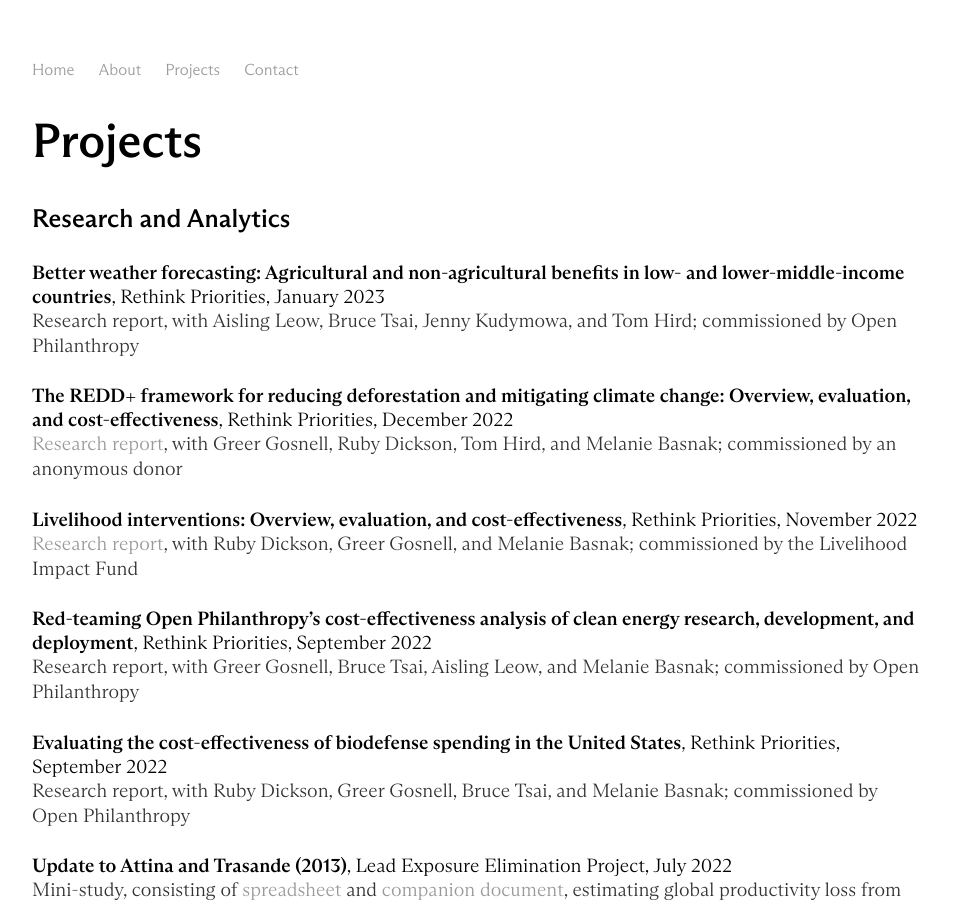
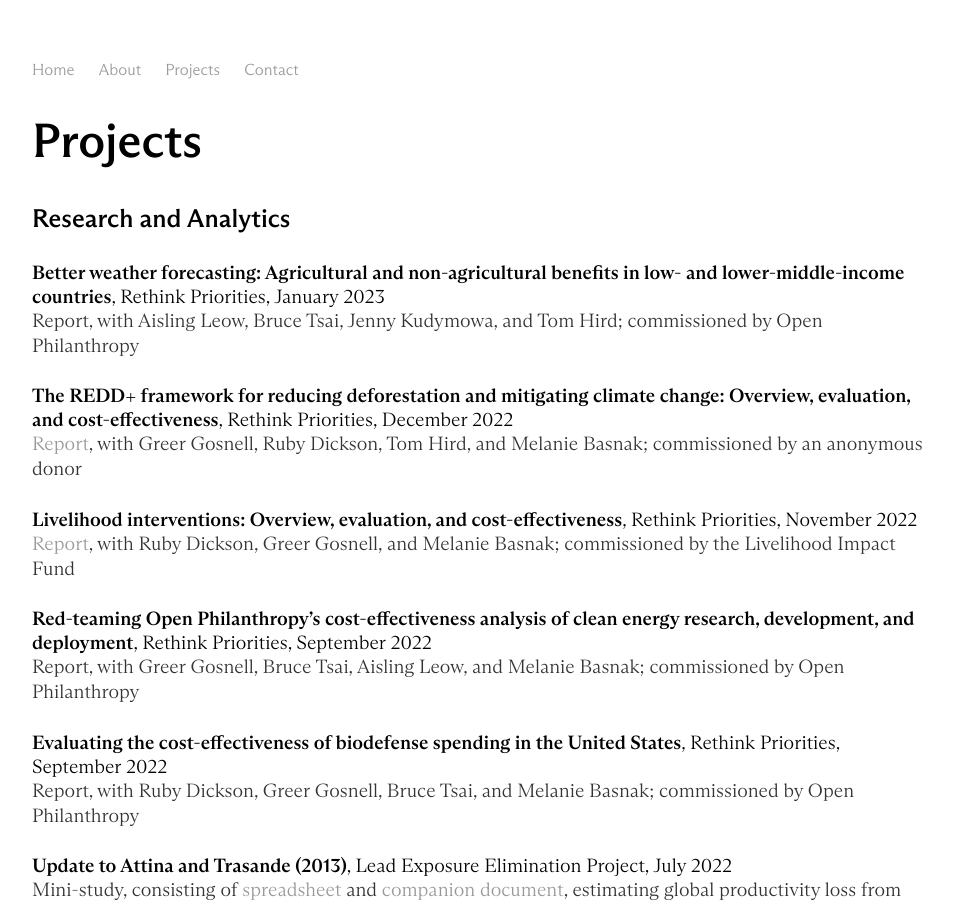
Before and after one commit to y-james-hu/y-james-hu.github.io, a Jekyll site: the page built from projects/index.html, in a window 1280 px wide and 900 px high. Shown: the whole window, without its empty margins (160-1113 px from the left). Built offline with Jekyll 4.4.1, drawn with Linux system fonts in a browser that asks for light colours.

Commit message:
Update index.html

```diff
--- a/projects/index.html
+++ b/projects/index.html
@@ -7,19 +7,19 @@
   <h3 style="margin-left: 0px">Research and Analytics</h2>
 
       <h4 style="margin-left: 0px">Better weather forecasting: Agricultural and non-agricultural benefits in low- and lower-middle-income countries<span style="font-weight:normal">, Rethink Priorities, January 2023</span></h4>
-      <p style="margin-left: 0px">Research report, with Aisling Leow, Bruce Tsai, Jenny Kudymowa, and Tom Hird; commissioned by Open Philanthropy</p>
+      <p style="margin-left: 0px">Report, with Aisling Leow, Bruce Tsai, Jenny Kudymowa, and Tom Hird; commissioned by Open Philanthropy</p>
 
       <h4 style="margin-left: 0px">The REDD+ framework for reducing deforestation and mitigating climate change: Overview, evaluation, and cost-effectiveness<span style="font-weight:normal">, Rethink Priorities, December 2022</span></h4>
-      <p style="margin-left: 0px"><a href = "https://rethinkpriorities.org/publications/the-redd-framework-for-reducing-deforestation-and-mitigating-climate-change">Research report</a>, with Greer Gosnell, Ruby Dickson, Tom Hird, and Melanie Basnak; commissioned by an anonymous donor</p>
+      <p style="margin-left: 0px"><a href = "https://rethinkpriorities.org/publications/the-redd-framework-for-reducing-deforestation-and-mitigating-climate-change">Report</a>, with Greer Gosnell, Ruby Dickson, Tom Hird, and Melanie Basnak; commissioned by an anonymous donor</p>
 
       <h4 style="margin-left: 0px">Livelihood interventions: Overview, evaluation, and cost-effectiveness</a><span style="font-weight:normal">, Rethink Priorities, November 2022</span></h4>
-      <p style="margin-left: 0px"><a href = "https://rethinkpriorities.org/publications/livelihood-interventions">Research report</a>, with Ruby Dickson, Greer Gosnell, and Melanie Basnak; commissioned by the Livelihood Impact Fund</p>
+      <p style="margin-left: 0px"><a href = "https://rethinkpriorities.org/publications/livelihood-interventions">Report</a>, with Ruby Dickson, Greer Gosnell, and Melanie Basnak; commissioned by the Livelihood Impact Fund</p>
 
       <h4 style="margin-left: 0px">Red-teaming Open Philanthropy’s cost-effectiveness analysis of clean energy research, development, and deployment<span style="font-weight:normal">, Rethink Priorities, September 2022</span></h4>
-      <p style="margin-left: 0px">Research report, with Greer Gosnell, Bruce Tsai, Aisling Leow, and Melanie Basnak; commissioned by Open Philanthropy</p>
+      <p style="margin-left: 0px">Report, with Greer Gosnell, Bruce Tsai, Aisling Leow, and Melanie Basnak; commissioned by Open Philanthropy</p>
 
       <h4 style="margin-left: 0px">Evaluating the cost-effectiveness of biodefense spending in the United States<span style="font-weight:normal">, Rethink Priorities, September 2022</span></h4>
-      <p style="margin-left: 0px">Research report, with Ruby Dickson, Greer Gosnell, Bruce Tsai, and Melanie Basnak; commissioned by Open Philanthropy</p>
+      <p style="margin-left: 0px">Report, with Ruby Dickson, Greer Gosnell, Bruce Tsai, and Melanie Basnak; commissioned by Open Philanthropy</p>
 
       <h4 style="margin-left: 0px">Update to Attina and Trasande (2013)<span style="font-weight:normal">, Lead Exposure Elimination Project, July 2022</span></h4>
       <p style="margin-left: 0px">Mini-study, consisting of <a href = "https://docs.google.com/spreadsheets/d/1oN_TgsWeoFN42BUKCOqsFYBwuOxj6R38pZg5dabc-ro/edit">spreadsheet</a> and <a href = "https://docs.google.com/document/d/1LI72TXg3t9o6dAc4DSt4SnHdtvDhJhZtBt65Uy-uzRA/edit">companion document</a>, estimating global productivity loss from childhood lead exposure</p>
```
